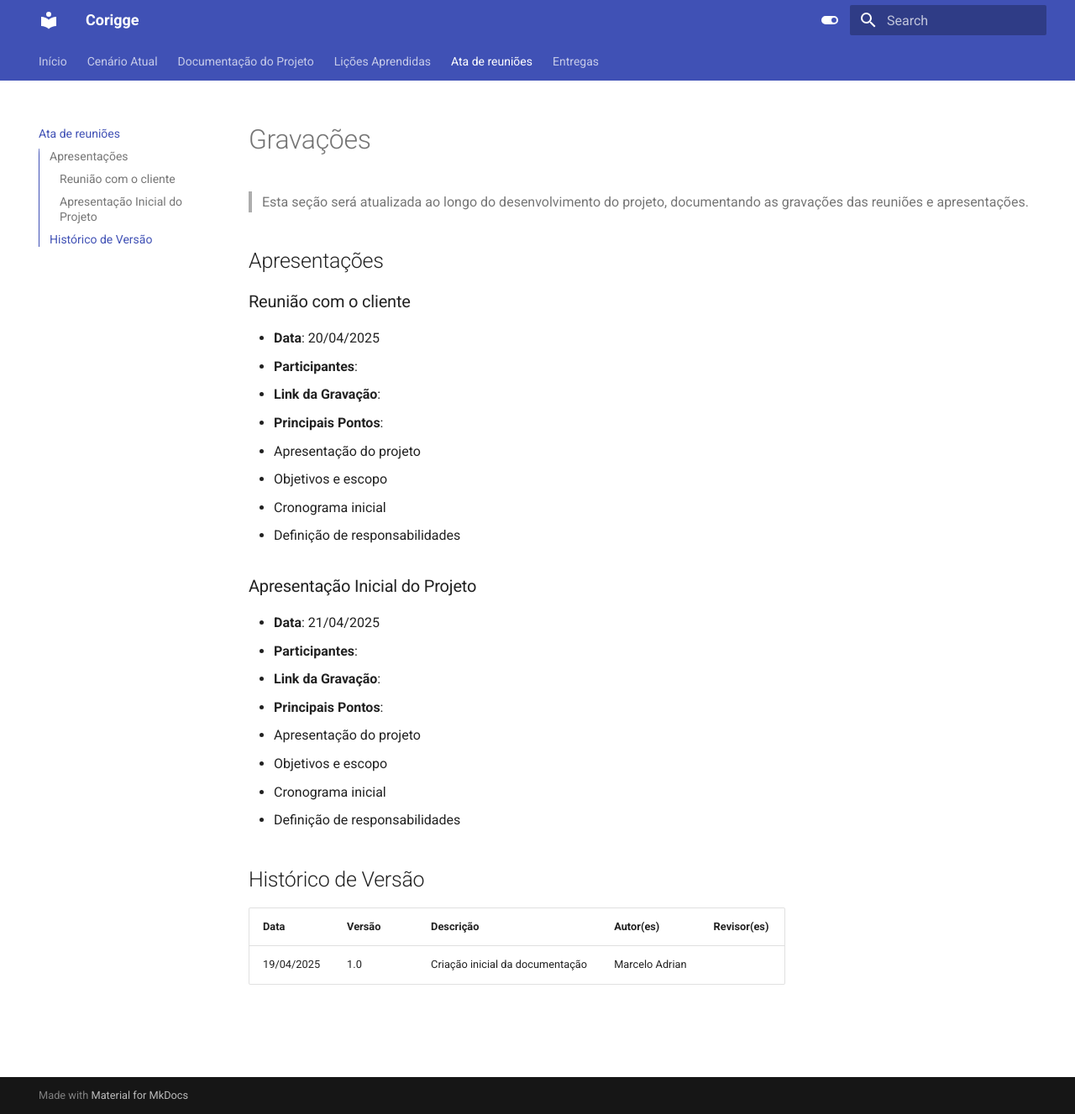
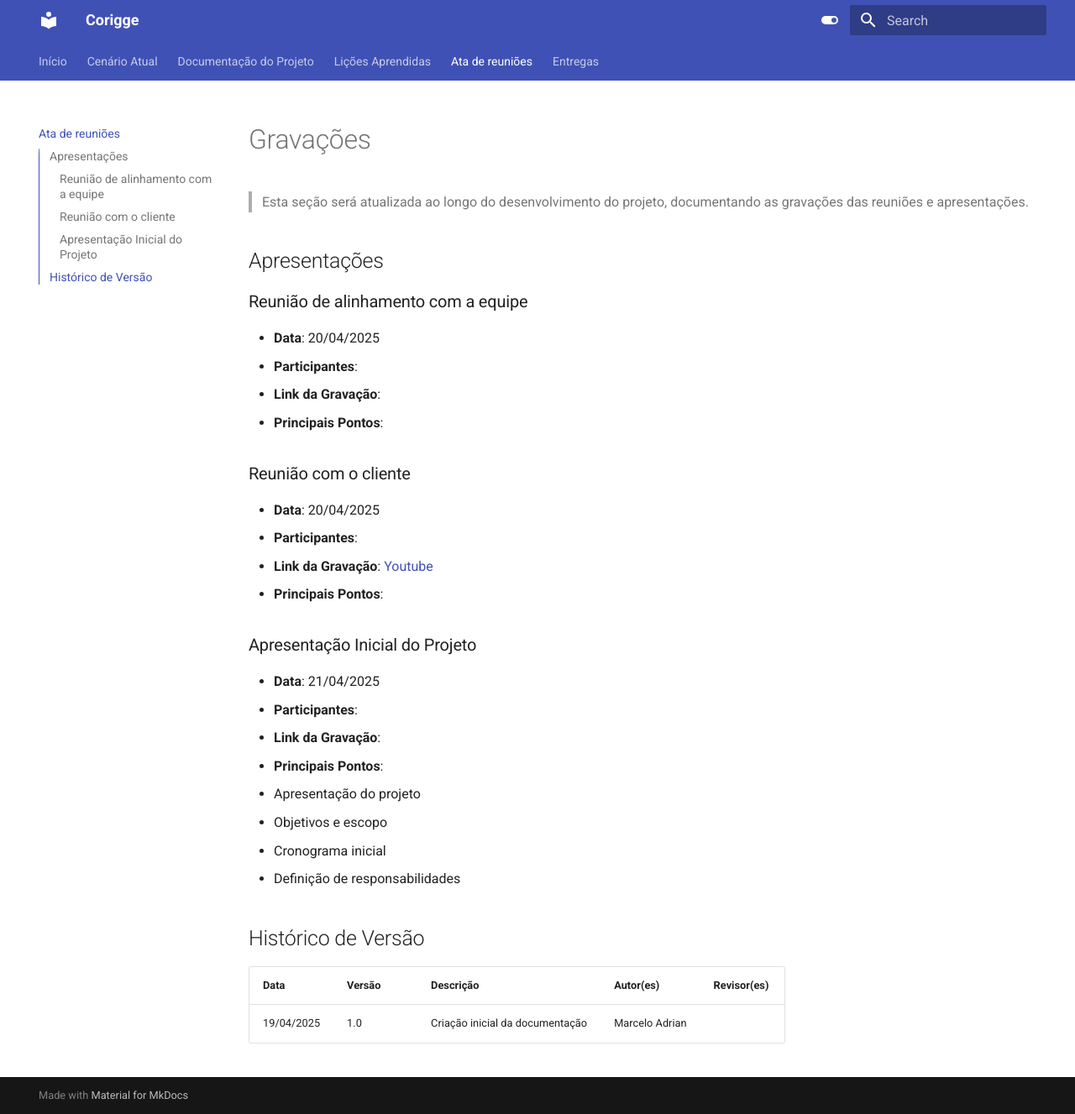
Before and after one commit to mdsreq-fga-unb/2025.1-T01-CORIGGE, an MkDocs documentation site: the page built from docs/gravacoes.md, in a window 1280 px wide and 1327 px high. Shown: the whole window at 84% size. Built offline with MkDocs 1.6.1 and Material for MkDocs 9.7.7, drawn with Linux system fonts in a browser that asks for light colours.

Commit message:
Fix: Link da reunião.

```diff
--- a/docs/gravacoes.md
+++ b/docs/gravacoes.md
@@ -4,15 +4,17 @@
 
 ## Apresentações
 
-### Reunião com o cliente
+### Reunião de alinhamento com a equipe
 - **Data**: 20/04/2025
 - **Participantes**:
 - **Link da Gravação**:
 - **Principais Pontos**:
-  - Apresentação do projeto
-  - Objetivos e escopo
-  - Cronograma inicial
-  - Definição de responsabilidades
+
+### Reunião com o cliente
+- **Data**: 20/04/2025
+- **Participantes**:
+- **Link da Gravação**: [Youtube](https://youtu.be/AAlX-hS1PKA)
+- **Principais Pontos**:
 
 ### Apresentação Inicial do Projeto
 - **Data**: 21/04/2025
```
